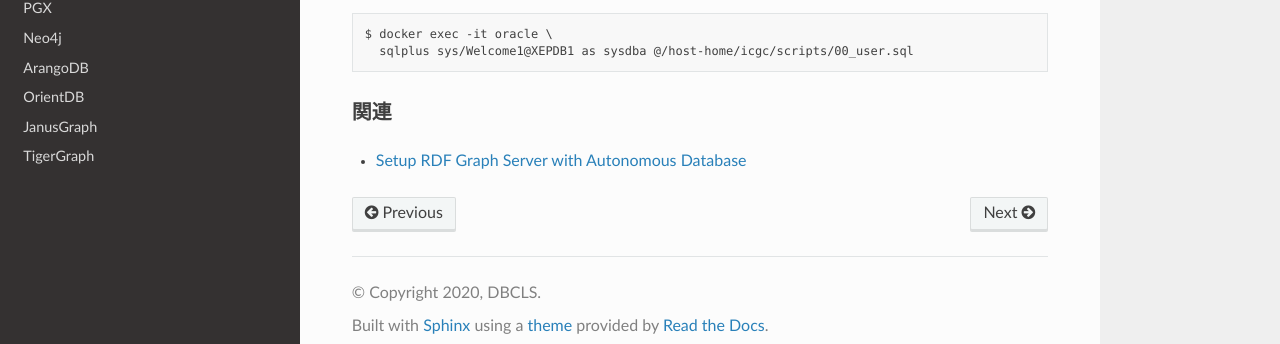
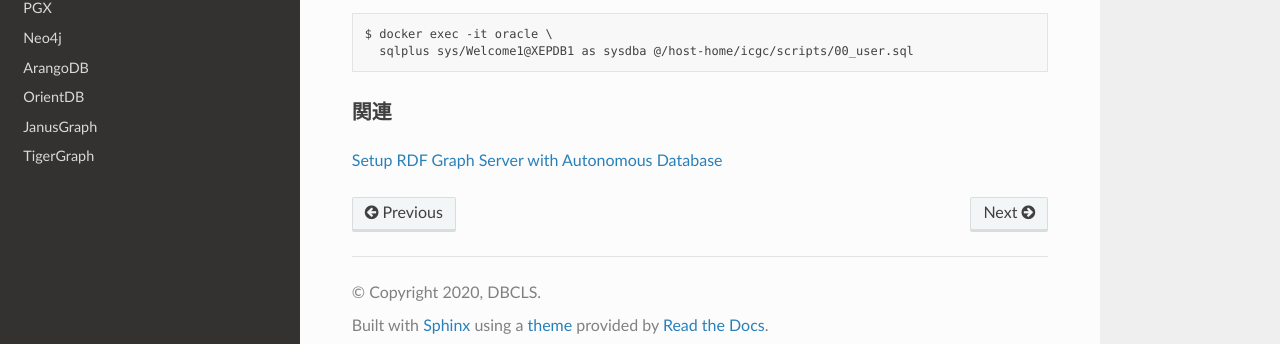
Before and after one commit to dbcls/graphdbs, a Sphinx documentation site: the page built from docs/md/oracle.md, in a window 1280 px wide and 900 px high, scrolled down 848 px. Shown: the part 538-882 px from the top of the window. Built offline with Sphinx 7.4.7 and the Read the Docs theme 2.0.0, drawn with Linux system fonts in a browser that asks for light colours.

```diff
--- a/docs/md/oracle.md
+++ b/docs/md/oracle.md
@@ -54,4 +54,4 @@ Create a user.
       sqlplus sys/Welcome1@XEPDB1 as sysdba @/host-home/icgc/scripts/00_user.sql
 
 ### 関連
- * [Setup RDF Graph Server with Autonomous Database](https://github.com/ryotayamanaka/setup_rdf_adb)
+[Setup RDF Graph Server with Autonomous Database](https://github.com/ryotayamanaka/setup_rdf_adb)
```
